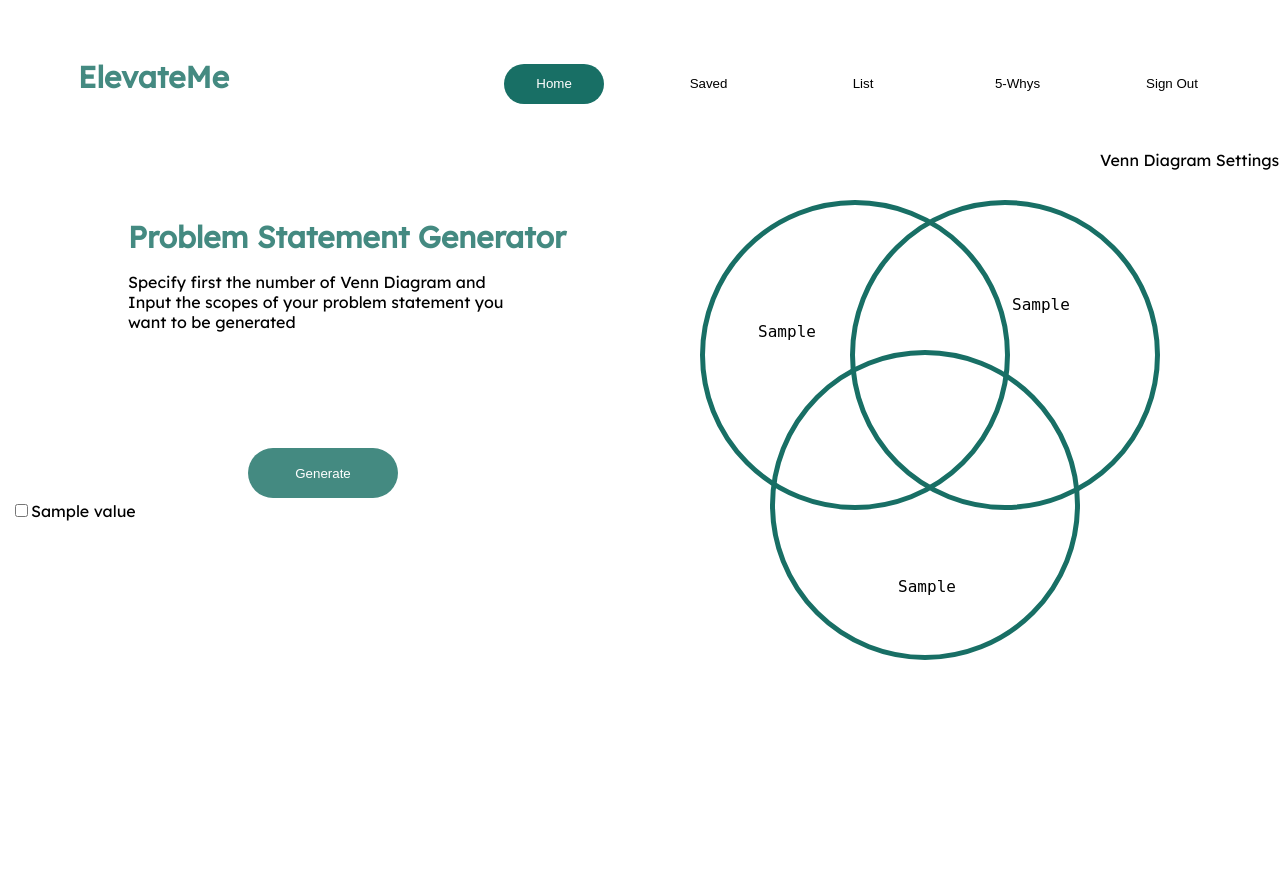
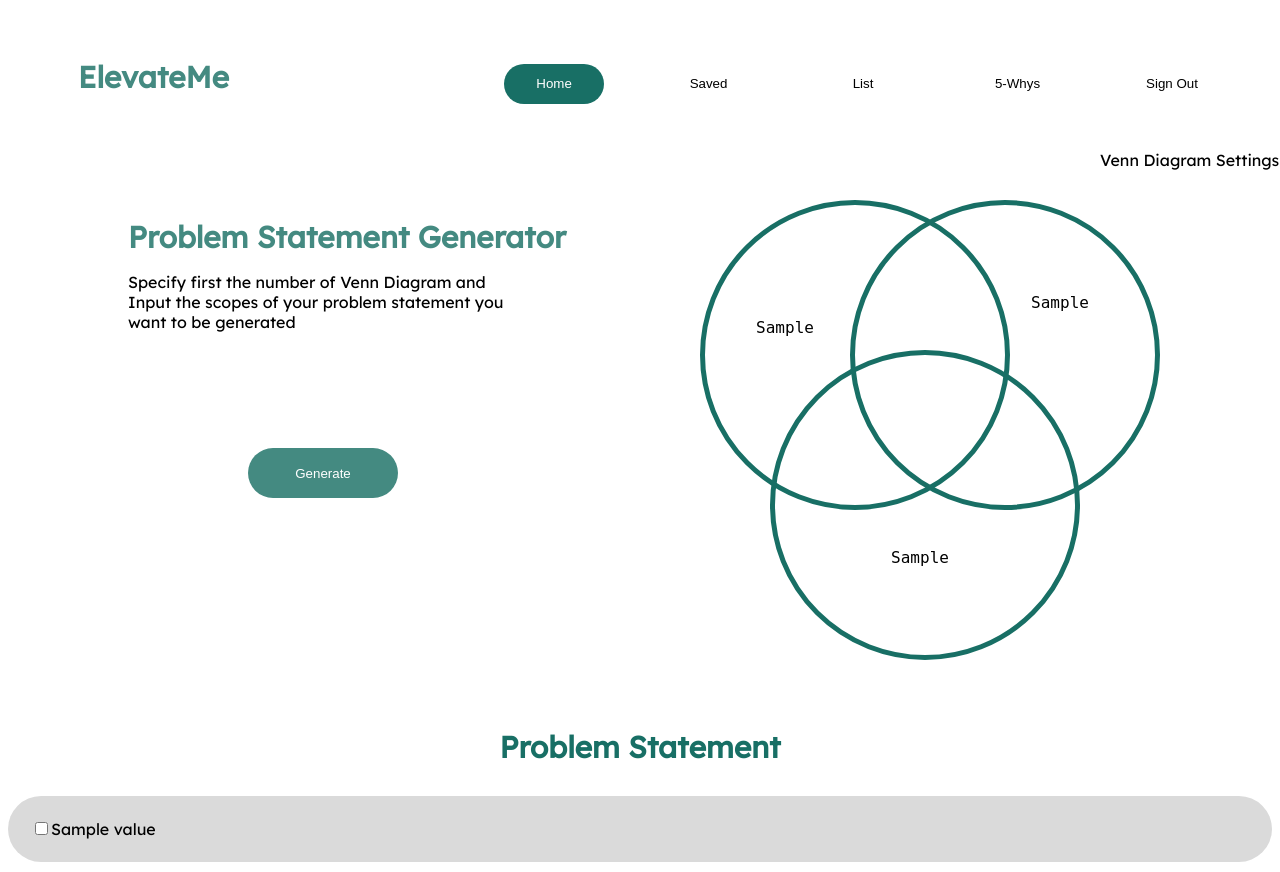
Before and after one commit to frnzgngbs/ElevateMe, a Django app: template templates/Homepage.html in a window 1280 px wide; the page is wider, and only the part inside the window is pictured. Before the commit the page ends 660 px from the top of that part, so only its background shows below. Run offline with Django 4.2, Linux system fonts and the light colour scheme; the template is opened without the code that fills it: most values are stand-ins (such as "Sample title", 1, 10 or a date in 2020).

Commit message:
DID THE DIV FOR THE PROBLEM STATEMENT (NOT INCLUDING THE SAVE LIST BUTTON)

```diff
--- a/homepage/views.py
+++ b/homepage/views.py
@@ -64,7 +64,7 @@ class GeneratePS(View):
 
 
 def generateAi(field1, field2, field3, filter):
-    openai.api_key = "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"
+    openai.api_key = "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"
 
     if filter != "":
         completion = openai.ChatCompletion.create(model="gpt-3.5-turbo", messages=[{
--- a/static/css/Homepage.css
+++ b/static/css/Homepage.css
@@ -10,6 +10,9 @@ body,
 html {
     background-color: #ffffff;
     font-family: "Lexend Deca", sans-serif;
+}
+html{
+    margin-bottom: 10px;
 }
 
 .elevateme {
@@ -71,8 +74,8 @@ html {
     position: absolute;
     top: 100px;
     left: 1000px;
-    width: 300px; /* Adjust size as needed */
-    height: 300px; /* Adjust size as needed */
+    width: 300px;
+    height: 300px;
 }
 
 .filters{
@@ -120,37 +123,38 @@ html {
         resize: none;
         background-color: transparent;
         font-size: 16px;
-        overflow: auto;
         white-space: pre-wrap;
         word-wrap: break-word;
         position: absolute;
-        align-items: center;
-        justify-content: center;
     }
 .circle1 textarea{
         width: calc(100% - 180px);
         height: calc(100% - 200px);
         top: 75px;
         left: 20px;
+        padding: 0;
+        margin: 0;
+        vertical-align: top;
+        line-height: normal;
         text-align: center;
-        line-height: 20px;
-        background-color: transparent;
 }
 .circle2 textarea{
         width: calc(100% - 200px);
         height: calc(100% - 180px);
         top: 50px;
         left: 155px;
-        outline: none;
+        padding: 0;
+        margin: 0;
+        text-align: center;
 }
 .circle3 textarea{
-        width: calc(100% - 100px);
-        height: calc(100% - 220px);
-        top: 180px;
+        width: calc(100% - 110px);
+        height: calc(100% - 200px);
+        top: 155px;
         left: 50px;
+        padding: 0;
+        margin: 0;
         text-align: center;
-        line-height: 20px;
-        scrollbar-color: #186f65 #448a81;
 }
 
 .circle1 textarea::-webkit-scrollbar, .circle2 textarea::-webkit-scrollbar, .circle3 textarea::-webkit-scrollbar{
@@ -228,8 +232,8 @@ h2 {
 
 .closebtn {
     position: relative;
-    top: 50px;
-    left: -0px;
+    top: -10px;
+    left: -40px;
     width: 80px;
     height: 40px;
     background-color: #ffffff;
@@ -239,8 +243,8 @@ h2 {
 
 .apply {
     position: relative;
-    top: 50px;
-    left: 100px;
+    top: 30px;
+    left: 130px;
     width: 80px;
     height: 40px;
     background-color: #186f65;
@@ -256,6 +260,41 @@ h2 {
     width: 20px;
     max-width: 10%;
 }
+
+.ps-form{
+    font-size: 30px;
+    text-align: center;
+    position: relative;
+    top: 200px;
+    color: #186f65;
+    font-weight: bold;
+}
+
+.generate-form {
+    width: 100%;
+    height: 100%;
+    position: relative;
+    top: 200px;
+    border-radius: 50px;
+    background-color: #DADADA;
+    text-align: justify;
+    display: flex;
+    flex-direction: column; /* Display items in a column */
+    padding: 20px 20px 20px 20px;
+    box-sizing: border-box;
+    margin-bottom: 200px;
+}
+/*.save{
+    width: 150px;
+    height: 50px;
+    position: relative;
+    left: calc(100% - 200px);
+    border-radius: 25px;
+    border: 0;
+    background-color: #186f65;
+    font-weight: bold;
+    margin-top: 20px;
+}*/
 
 /* For screens smaller than 768px */
 @media (max-width: 1000px) {
--- a/templates/Homepage.html
+++ b/templates/Homepage.html
@@ -163,8 +163,11 @@
                     />
                 </form>
             </div>
+        </div>
+            <div class="Problem-Statement">
             {% if generate_response is not None %}
-                <form>
+                <p class="ps-form" id="ps-form">Problem Statement</p>
+                <form class="generate-form" id="generate-form">
                 {% for key, value in generate_response.items %}
             <table>
                 <tr>
@@ -174,7 +177,7 @@
             {% endfor %}
             {% endif %}
             </form>
-        </div>
+            </div>
         <script src="{% static 'script/Homepage.js' %}"></script>
     </body>
 </html>
```
Also changed, not shown: script/Homepage.js (+15 -3 lines).
